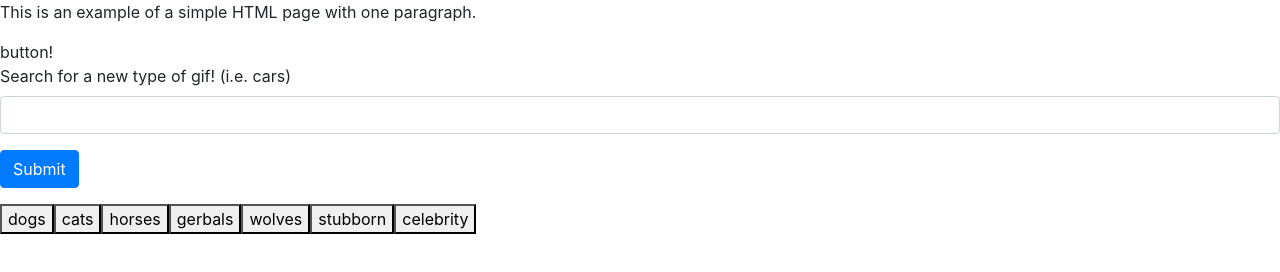
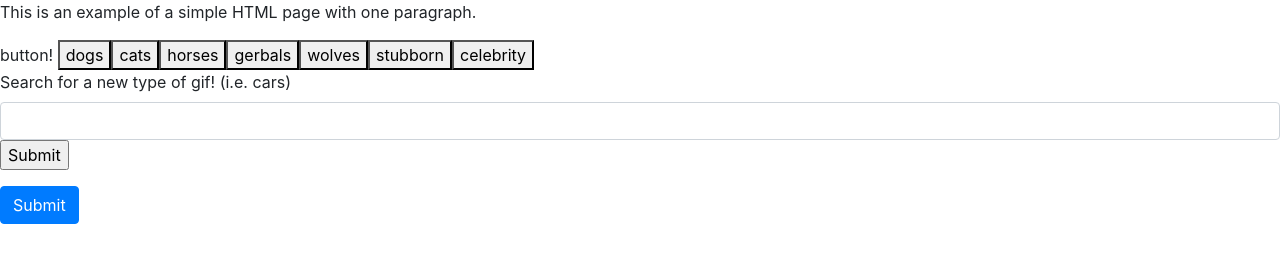
Before and after one commit to lrdkelvin/Giffy, a plain HTML site: page index.html in a window 1280 px wide. Drawn offline with nearby package versions, Linux system fonts and the light colour scheme; no server answers.

Commit message:
now takes in user input

```diff
--- a/giphy.js
+++ b/giphy.js
@@ -8,6 +8,11 @@ for (var a = 0; a<topics.length; a++) {
 
     $("#button" + a).html(topics[a]);
 }
+
+$("#submitButton").on("click", function () {
+    console.log("you clicked me!");
+   var userInput = $("input:text").val();
+})
 
 
 
--- a/index.html
+++ b/index.html
@@ -9,18 +9,26 @@
 
         <div id = "buttons">
             button!
+        </div>
 
         <form>
             <div class="form-group">
               <label for="exampleInputEmail1">Search for a new type of gif! (i.e. cars)</label>
-              <input type="input" class="form-control" id="exampleInputEmail1" aria-describedby="emailHelp">
+              <input type="text" name = "searchtext" class="form-control" id="userinput" aria-describedby="emailHelp">
+              <input id= "submitButton" type="submit" value= "Submit">
+
             </div>
-            <button id= "submitButton" type="submit" class="btn btn-primary">Submit</button>
+
           </form>
+          <button id= "searchButton" class="btn btn-primary">Submit</button>
+
+
 
         <div id= "images">
 
         </div>
+
+
     </body>
 
     <script src = "giphy.js"></script>
```
